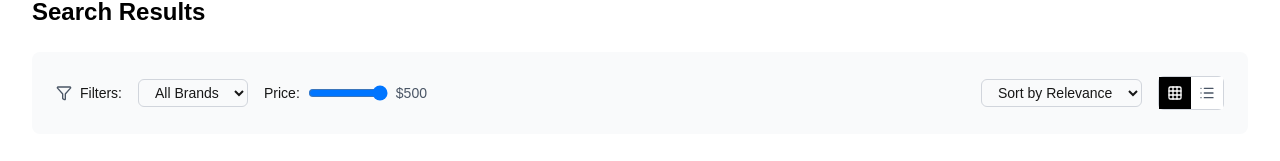
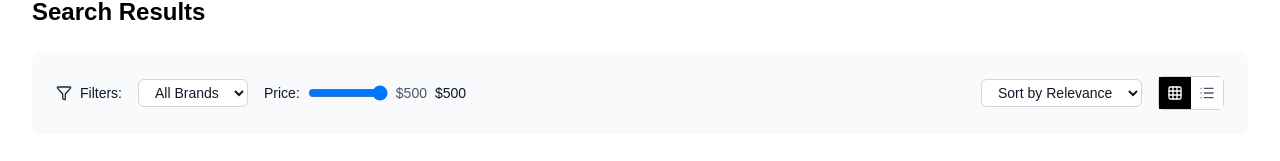
Before and after one commit to Dpippin09/Style-Link, a Next.js app: page /search in a window 1280 px wide. Shown: the part 159-320 px from the top of the page. Built offline with nearby package versions, Linux system fonts and the light colour scheme.

Commit message:
fixed text lighting

```diff
--- a/src/components/Footer.tsx
+++ b/src/components/Footer.tsx
@@ -18,10 +18,9 @@ const Footer = () => {
               Find exactly what you&apos;re looking for at the price you want.
             </p>
             <div className="space-y-1 text-sm text-gray-300">
-              <p>+1 (555) 123-4567</p>
-              <p>hello@stylelink.com</p>
-              <p>123 Fashion Avenue</p>
-              <p>New York, NY 10001</p>
+              <p>adria@stylelinkapp.com</p>
+              <p>PO Box 1036</p>
+              <p>Provo, UT 84603-1036</p>
             </div>
           </div>
 
--- a/src/components/SearchResults.tsx
+++ b/src/components/SearchResults.tsx
@@ -2023,14 +2023,14 @@ const SearchResults: React.FC<SearchResultsProps> = ({ query }) => {
           {/* Left side filters */}
           <div className="flex flex-wrap items-center gap-4">
             <div className="flex items-center gap-2">
-              <Filter className="h-4 w-4 text-gray-600" />
-              <span className="text-sm font-medium">Filters:</span>
+              <Filter className="h-4 w-4 text-gray-800" />
+              <span className="text-sm font-medium text-gray-900">Filters:</span>
             </div>
 
             <select
               value={filterBrand}
               onChange={(e) => setFilterBrand(e.target.value)}
-              className="px-3 py-1 border border-gray-300 rounded-md text-sm"
+              className="px-3 py-1 border border-gray-300 rounded-md text-sm text-gray-900 bg-white"
             >
               <option value="">All Brands</option>
               {brands.map(brand => (
@@ -2039,7 +2039,7 @@ const SearchResults: React.FC<SearchResultsProps> = ({ query }) => {
             </select>
 
             <div className="flex items-center gap-2">
-              <span className="text-sm">Price:</span>
+              <span className="text-sm text-gray-900">Price:</span>
               <input
                 type="range"
                 min="0"
@@ -2049,6 +2049,7 @@ const SearchResults: React.FC<SearchResultsProps> = ({ query }) => {
                 className="w-20"
               />
               <span className="text-sm text-gray-600">${priceRange[1]}</span>
+                          <span className="text-sm text-gray-900">${priceRange[1]}</span>
             </div>
           </div>
 
@@ -2057,7 +2058,7 @@ const SearchResults: React.FC<SearchResultsProps> = ({ query }) => {
             <select
               value={sortBy}
               onChange={(e) => setSortBy(e.target.value)}
-              className="px-3 py-1 border border-gray-300 rounded-md text-sm"
+              className="px-3 py-1 border border-gray-300 rounded-md text-sm text-gray-900 bg-white"
             >
               <option value="relevance">Sort by Relevance</option>
               <option value="price-low">Price: Low to High</option>
```
